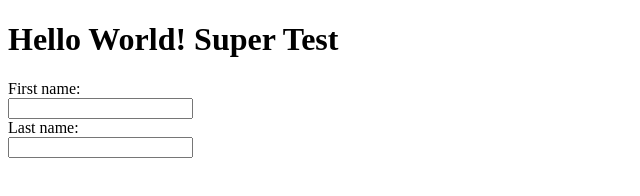
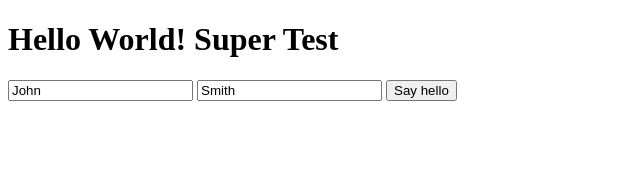
Before and after one commit to wood2944/wood2944.github.io, a plain HTML site: page index.html in a window 1280 px wide. Shown: the whole page, without its empty margins (0-640 px from the left). Drawn offline with Linux system fonts and the light colour scheme.

Commit message:
Update index.html

```diff
--- a/index.html
+++ b/index.html
@@ -6,11 +6,10 @@
   </head>
   <body>
     <h1>Hello World! Super Test</h1>
-    <form action="http://localhost:1880" method="post">
-            <label for="fname">First name:</label><br>
-            <input type="text" id="fname" value=""><br>
-            <label for="lname">Last name:</label><br>
-            <input type="text" id="lname" value="">
-          </form>
+    <form action="http://localhost:1880/hello-form" method="post">
+        <input name="fname" value="John">
+        <input name="lname" value="Smith">
+        <button>Say hello</button>
+    </form>
   </body>
 </html>
```
